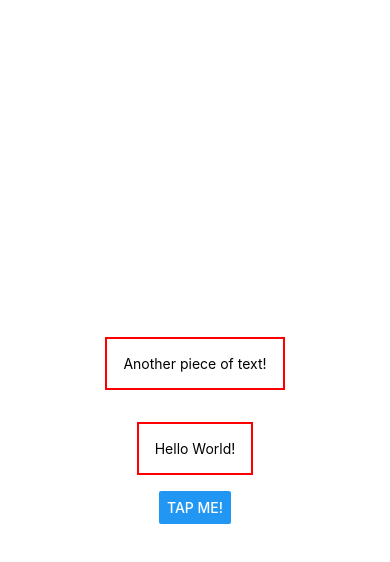
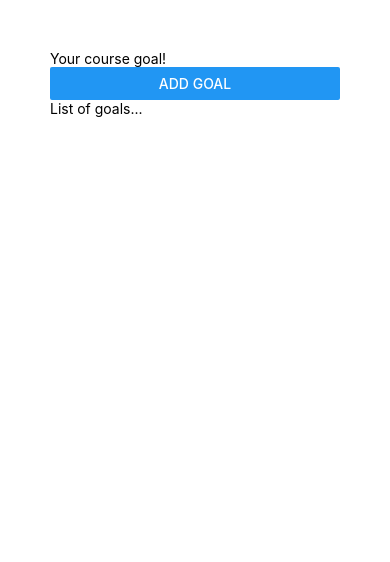
Before and after one commit to iHasan1/practice-goal-app-react-native, a React Native app: screen / in a window 390 px wide. Shown: the top 562 px of the page. Built offline with nearby package versions, Linux system fonts and the light colour scheme.

Commit message:
added two new views, one for creating goal and one for showing goals

```diff
--- a/App.js
+++ b/App.js
@@ -1,28 +1,21 @@
-import { StyleSheet, Text, View, Button } from 'react-native';
+import { StyleSheet, Text, View, Button, TextInput } from 'react-native';
 
 export default function App() {
   return (
-    <View style={styles.container}>
+    <View style={styles.appContainer} >
       <View>
-        <Text style={styles.dummyText} >Another piece of text!</Text>
+        <TextInput placeholder='Your course goal!' />
+        <Button title='Add GOal' />
       </View>
-      <Text style={styles.dummyText} >Hello World!</Text>
-      <Button title='Tap me!' />
+      <View>
+        <Text>List of goals...</Text>
+      </View>
     </View>
   );
 }
 
 const styles = StyleSheet.create({
-  container: {
-    flex: 1,
-    backgroundColor: '#fff',
-    alignItems: 'center',
-    justifyContent: 'center',
-  },
-  dummyText: {
-    margin: 16,
-    borderWidth: 2,
-    borderColor: 'red',
-    padding: 16
-  },
+  appContainer: {
+    padding: 50
+  }
 });
```
